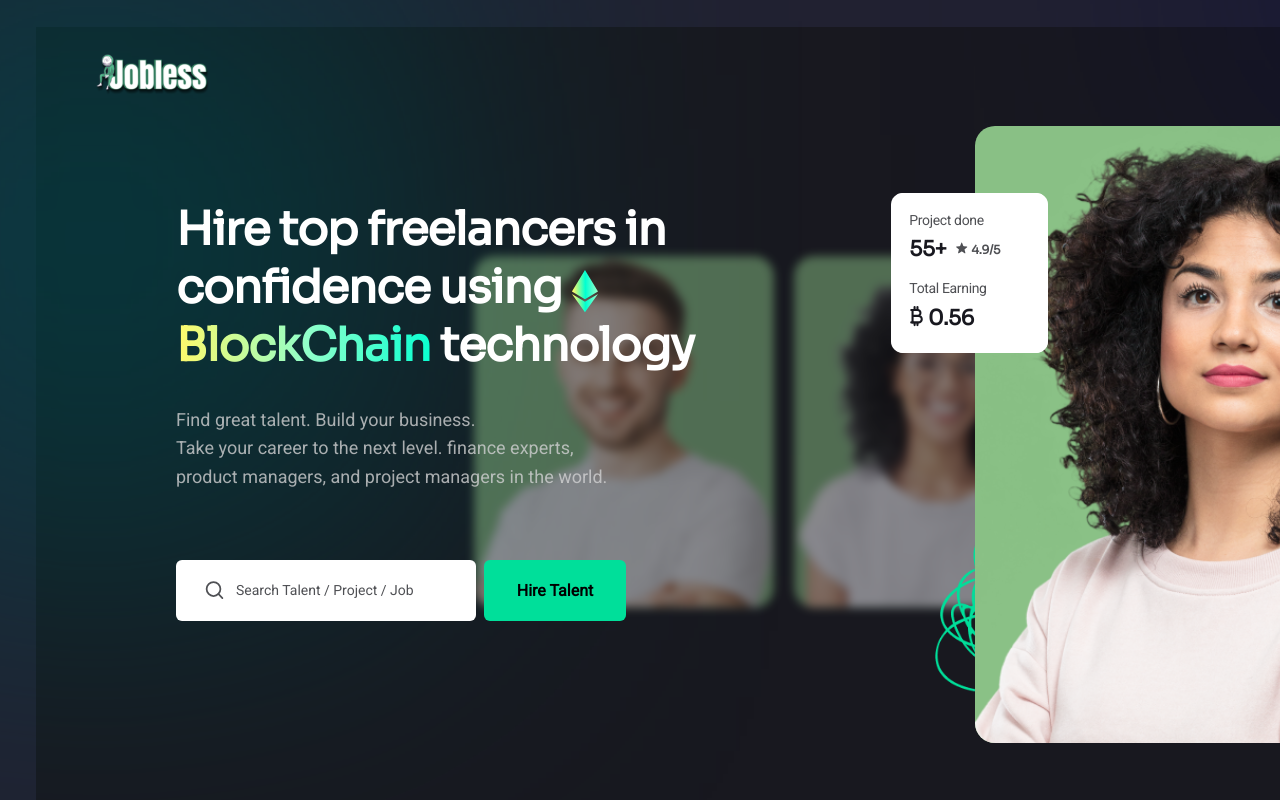
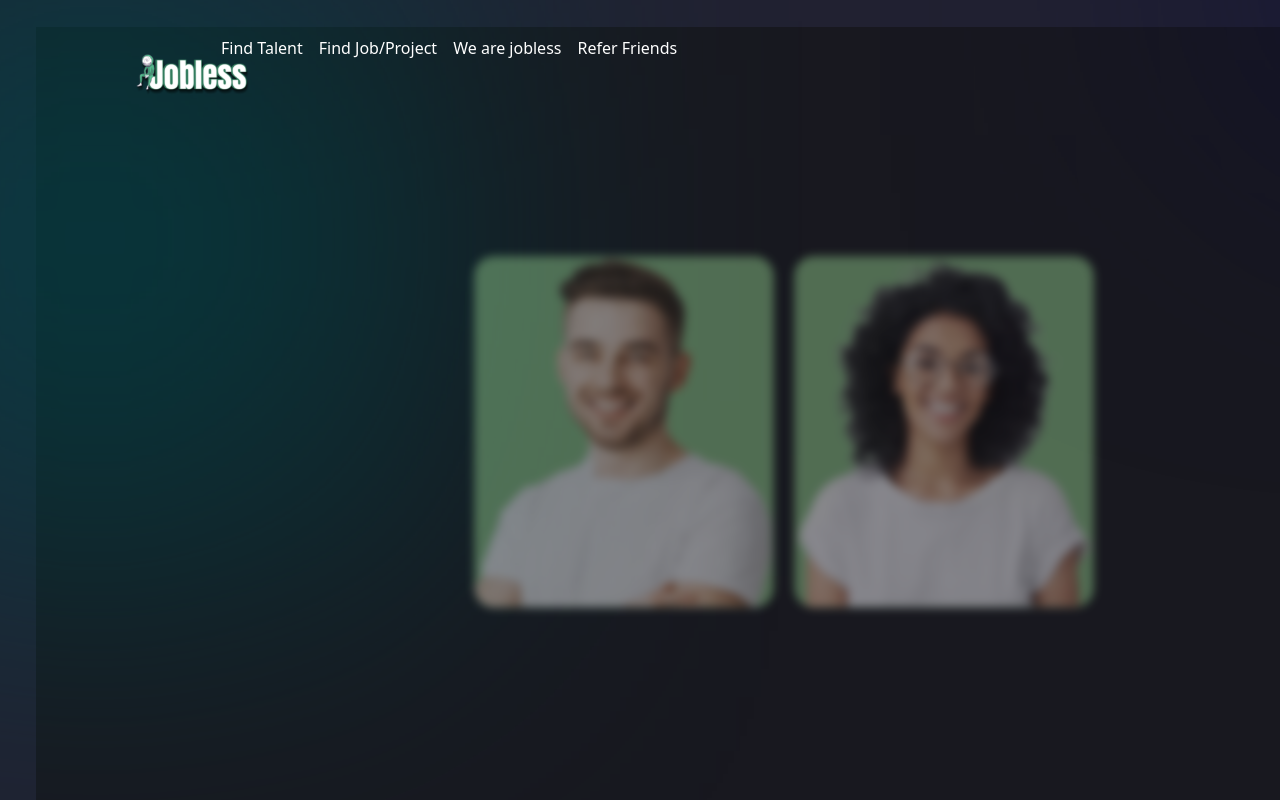
Before and after one commit to Waqar-Hafeez-Ahmed/figma-sp-01, a React (Create React App) app: page / in a window 1280 px wide. Shown: the top 800 px of the page. Built offline with nearby package versions, Linux system fonts and the light colour scheme.

Commit message:
adding navbar

```diff
--- a/src/components/HeroSection.js
+++ b/src/components/HeroSection.js
@@ -1,4 +1,4 @@
-import logo from "../public/svg/logo image.svg";
+// import logo from "../public/svg/logo image.svg";
 import banner from "../public/assets/woman image.png";
 import ellipse from "../public/assets/Ellipse 39.png";
 import ellipse2 from "../public/assets/Ellipse 40.png";
@@ -12,15 +12,18 @@ import "./HeroSection.css";
 import Card from "./Card";
 import RatingBox from "./RatingBox";
 import InputFeild from "./InputFeild";
+import NavBar from "./NavBar";
 const HeroSection = () => {
   return (
+    <div>
+      <NavBar />
       <div className="background">
         <img className="ellipse" src={ellipse} alt="" />
         <img className="ellipse2" src={ellipse2} alt="" />
         <div className="hero-background">
-        <img className="logo" src={logo} alt="logo" />
+          {/* <img className="logo" src={logo} alt="logo" /> */}
 
-        <div className="herosection">
+          {/* <div className="herosection">
           <div className="hero-text">
             <h2>
               Hire top freelancers in <br />
@@ -36,9 +39,9 @@ const HeroSection = () => {
           </div>
           <div className="banner-image">
             <img src={banner} alt="women" />
-          </div>
-          <RatingBox />
-        </div>
+          </div> */}
+          {/* <RatingBox /> */}
+          {/* </div> */}
         </div>
 
         <div className="flex-container">
@@ -47,9 +50,10 @@ const HeroSection = () => {
         </div>
 
         <Card className="banner-image3" img={image} />
-      <img className="vector" src={pattern} alt="women" />
-      <img className="vector2" src={pattern2} alt="women" />
-      <InputFeild />
+        {/* <img className="vector" src={pattern} alt="women" />
+        <img className="vector2" src={pattern2} alt="women" /> */}
+        {/* <InputFeild /> */}
+      </div>
     </div>
   );
 };
--- /dev/null
+++ b/src/components/NavBar.css
@@ -0,0 +1,38 @@
+.nav {
+  color: white;
+  display: flex;
+  flex-wrap: wrap;
+  /* justify-content: space-between; */
+  align-items: center;
+  gap: 2rem;
+  padding: 0 1rem;
+  margin-top: 1rem 0;
+  position: absolute;
+  z-index: 1;
+  left: 60px;
+  top: 27px;
+}
+
+.site-logo {
+  background: none;
+  position: relative;
+  width: 113px;
+  height: 41px;
+  /* left: 20px;
+  top: 10px; */
+}
+.nav ul {
+  list-style: none;
+  padding: 0;
+  margin: 0;
+  display: flex;
+  gap: 1rem;
+}
+.nav a {
+  color: inherit;
+  text-decoration: none;
+}
+
+.nav li:hover {
+  background-color: #212131;
+}
--- /dev/null
+++ b/src/components/NavBar.js
@@ -0,0 +1,28 @@
+import "./NavBar.css";
+import logo from "../public/svg/logo image.svg";
+
+const NavBar = () => {
+  return (
+    <nav className="nav">
+      <a href="/" className="site-logo">
+        <img className="logo" src={logo} alt="logo" />
+      </a>
+      <ul>
+        <li>
+          <a href="/"> Find Talent</a>
+        </li>
+        <li>
+          <a href="/"> Find Job/Project</a>
+        </li>
+        <li>
+          <a href="/"> We are jobless</a>
+        </li>
+        <li>
+          <a href="/"> Refer Friends</a>
+        </li>
+      </ul>
+    </nav>
+  );
+};
+
+export default NavBar;
```
Lines whose indentation alone changed are shown as unchanged.
